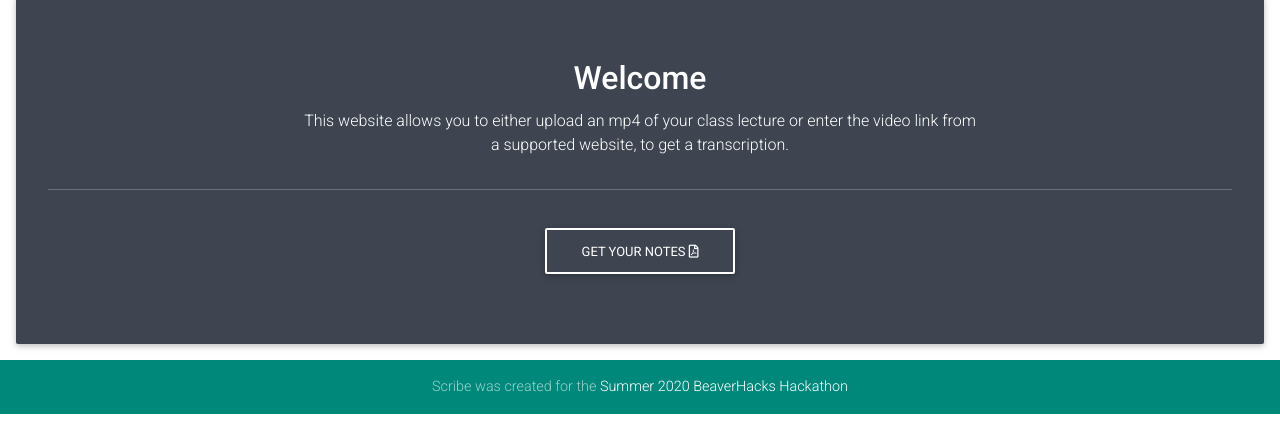
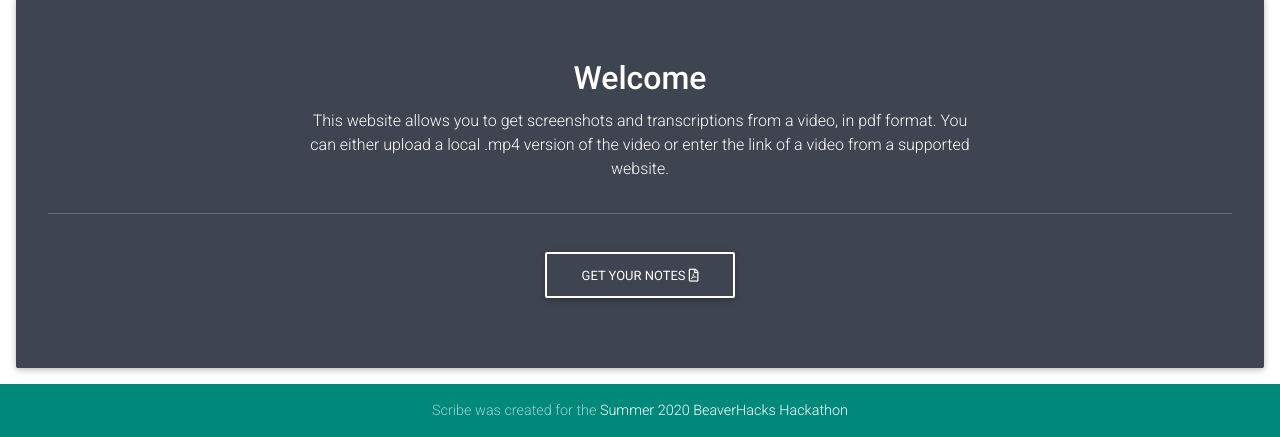
Before and after one commit to kenkoolio/team_tbd, a Flask app: page / in a window 1280 px wide. Shown: the part 347-784 px from the top of the page. Run offline with Flask 2, Linux system fonts and the light colour scheme; some libraries are stand-ins or nearby versions.

Commit message:
Made sentence on index more clear

```diff
--- a/templates/index.html
+++ b/templates/index.html
@@ -12,7 +12,7 @@
   <div class="row d-flex justify-content-center">
     <!-- Grid column -->
     <div class="col-xl-7 pb-2">
-      <p class="card-text">This website allows you to either upload an mp4 of your class lecture or enter the video link from a supported website, to get a transcription.</p>
+      <p class="card-text">This website allows you to get screenshots and transcriptions from a video, in pdf format. You can either upload a local .mp4 version of the video or enter the link of a video from a supported website.</p>
 
     </div>
     <!-- Grid column -->
```
